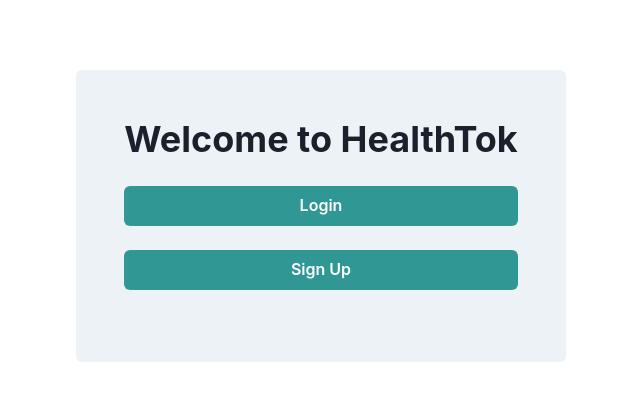
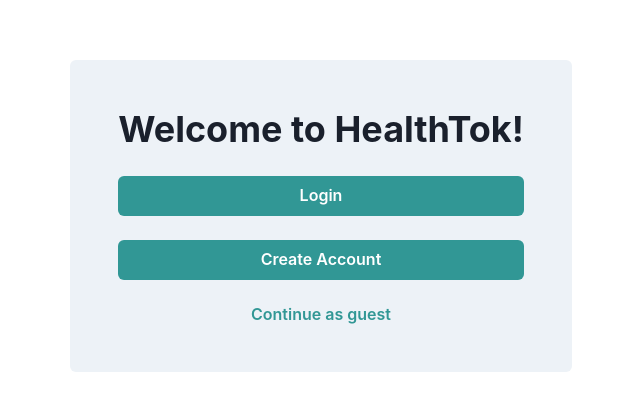
Before and after one commit to namhnguy/authentication, a Next.js app: page / in a window 1280 px wide. Shown: the part 184-594 px from the top of the page, without its empty margins (319-959 px from the left). Built offline with nearby package versions, Linux system fonts and the light colour scheme.

Commit message:
Update index.js

```diff
--- a/pages/index.js
+++ b/pages/index.js
@@ -11,9 +11,10 @@ export default function StartPage() {
     return (
         <Flex height="100vh" alignItems="center" justifyContent="center">
             <Flex direction="column" background={formBackground} p={12} rounded={6}>
-                <Heading mb={6}>Welcome to HealthTok</Heading>
+                <Heading mb={6}>Welcome to HealthTok!</Heading>
                 <Button onClick={() => {router.push("./signIn")}} mb={6} colorScheme='teal'>Login</Button>
-                <Button onClick={() => {router.push("./signUp")}} mb={6} colorScheme='teal'>Sign Up</Button>
+                <Button onClick={() => {router.push("./signUp")}} mb={6} colorScheme='teal'>Create Account</Button>
+                <Button variant="link" onClick={() => {router.push("./landingpage")}} colorScheme='teal'>Continue as guest</Button>
             </Flex>
         </Flex>
     )
```
